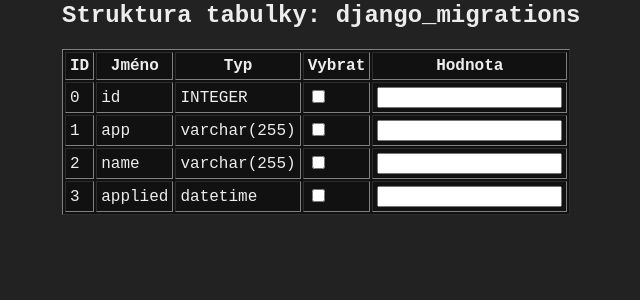
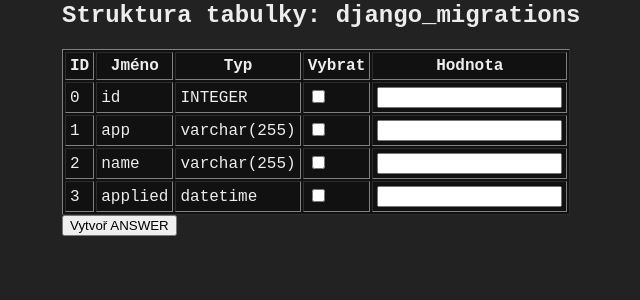
Before and after one commit to Stan1970/pdox45, a Django app: a page that uses paradox45web/main/templates/ask.html in a window 1280 px wide. Shown: the part 384-684 px from the top of the page, without its empty margins (128-768 px from the left). Run offline with Django 4.2, Linux system fonts and the light colour scheme.

Commit message:
20251016 12:45

```diff
--- a/paradox45web/main/templates/ask.html
+++ b/paradox45web/main/templates/ask.html
@@ -10,7 +10,8 @@
 </ul>
 {% if structure %}
     <h2>Struktura tabulky: {{ table_name }}</h2>
-    <form>
+    <form method="post">
+    {% csrf_token %}
     <table border="1" cellpadding="4" style="background:#111; color:#EDEDED;">
         <tr>
             <th>ID</th>
@@ -30,8 +31,6 @@
                     <input type="number" name="value_{{ col.1 }}">
                 {% elif col.2 == "REAL" %}
                     <input type="number" step="any" name="value_{{ col.1 }}">
-                {% elif col.2 == "TEXT" %}
-                    <input type="text" name="value_{{ col.1 }}">
                 {% else %}
                     <input type="text" name="value_{{ col.1 }}">
                 {% endif %}
@@ -39,6 +38,25 @@
         </tr>
         {% endfor %}
     </table>
+    <button type="submit">Vytvoř ANSWER</button>
     </form>
 {% endif %}
+
+{% if answer_columns and answer_rows %}
+    <h2>Tabulka ANSWER</h2>
+    <table border="1" cellpadding="4" style="background:#111; color:#EDEDED;">
+        <tr>
+            {% for col in answer_columns %}
+                <th>{{ col }}</th>
+            {% endfor %}
+        </tr>
+        {% for row in answer_rows %}
+        <tr>
+            {% for cell in row %}
+                <td>{{ cell }}</td>
+            {% endfor %}
+        </tr>
+        {% endfor %}
+    </table>
+{% endif %}
 {% endblock %}
--- a/paradox45web/main/views.py
+++ b/paradox45web/main/views.py
@@ -11,11 +11,40 @@ def ask(request):
     cursor.execute("SELECT name FROM sqlite_master WHERE type='table';")
     tables = [row[0] for row in cursor.fetchall()]
     structure = None
+    answer_columns = []
+    answer_rows = []
     if table_name:
         cursor.execute(f'PRAGMA table_info("{table_name}")')
         structure = cursor.fetchall()
+    if request.method == 'POST' and structure:
+        selected = []
+        filters = []
+        params = []
+        for col in structure:
+            col_name = col[1]
+            if request.POST.get(f'select_{col_name}'):
+                selected.append(col_name)
+                value = request.POST.get(f'value_{col_name}', '').strip()
+                if value != '':
+                    filters.append(f'"{col_name}" = ?')
+                    params.append(value)
+        if selected:
+            # Sestavení SELECT dotazu
+            fields = ', '.join([f'"{name}"' for name in selected])
+            sql = f'SELECT {fields} FROM "{table_name}"'
+            if filters:
+                sql += ' WHERE ' + ' AND '.join(filters)
+            cursor.execute(sql, params)
+            answer_rows = cursor.fetchall()
+            answer_columns = selected
     conn.close()
-    return render(request, 'ask.html', {'tables': tables, 'structure': structure, 'table_name': table_name})
+    return render(request, 'ask.html', {
+        'tables': tables,
+        'structure': structure,
+        'table_name': table_name,
+        'answer_columns': answer_columns,
+        'answer_rows': answer_rows
+    })
 
 
 def view(request):
```
Also changed, not shown: paradox45web/db.sqlite3.
